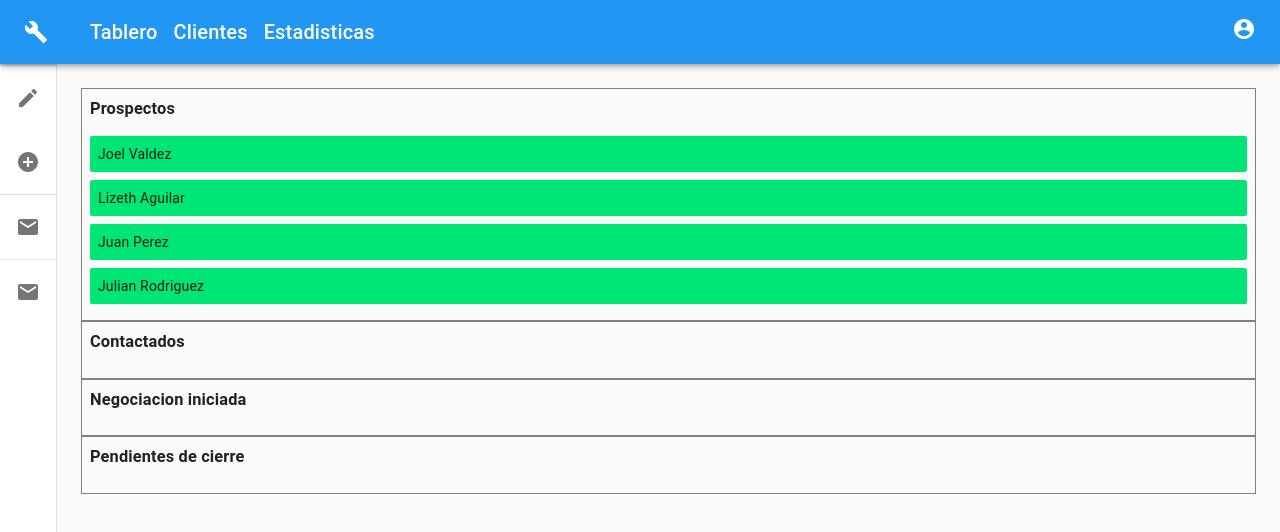
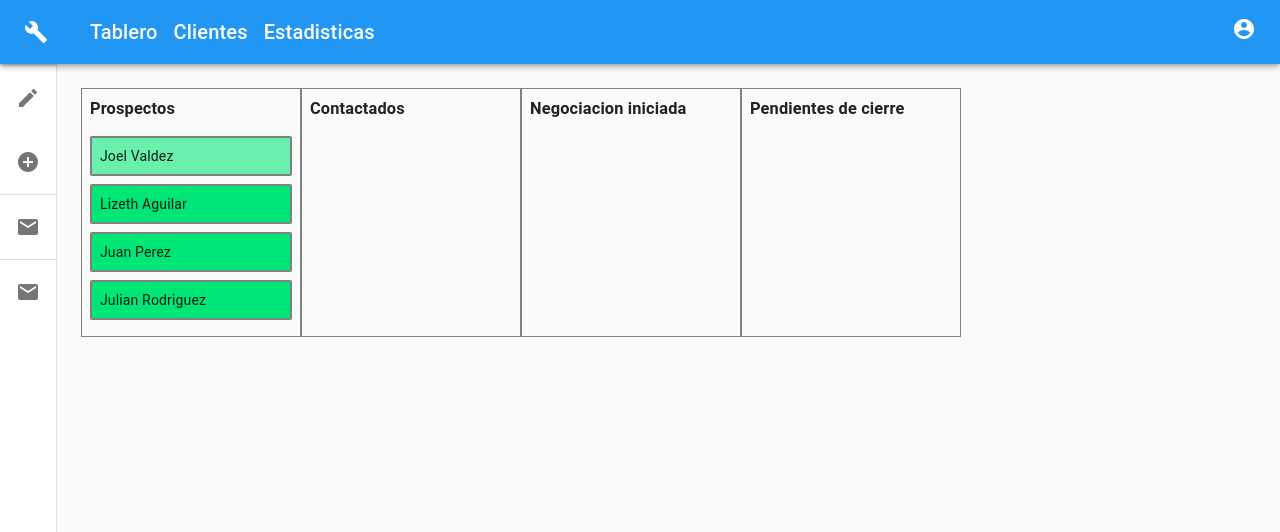
Before and after one commit to jo3l17/react-CRM, a Next.js app in the folder crm/: page / in a window 1280 px wide. Shown: the top 532 px of the page. Built offline with nearby package versions, Linux system fonts and the light colour scheme.

Commit message:
drag and drop added

```diff
--- a/crm/src/components/Board.js
+++ b/crm/src/components/Board.js
@@ -9,12 +9,15 @@ function Board(props) {
   return (
     <Box className={classes.Board}>
       <h3 className={classes.Header}>{props.column.title}</h3>
-      <Droppable droppableId={props.column.id}>
-        {(provided,snapshot) => (
+      <Droppable droppableId={props.column.id}
+      // type={props.column.id==='column-3'?'done':'active'}
+      // isDropDisabled={props.isDropDisabled}
+      >
+        {(provided, snapshot) => (
           <div
             {...provided.droppableProps}
             ref={provided.innerRef}
-            className={`${classes.List} ${snapshot.isDraggingOver?classes.draggingOver:''}`}
+            className={`${classes.List} ${snapshot.isDraggingOver ? classes.draggingOver : ''}`}
           >{props.tasks.map((task, index) => <Card key={task.id} task={task} index={index} />)}
             {provided.placeholder}
           </div>
--- a/crm/src/components/Card.js
+++ b/crm/src/components/Card.js
@@ -2,15 +2,18 @@ import React from 'react';
 import { Draggable } from 'react-beautiful-dnd';
 import useStyles from '../styles/Card';
 function Card(props) {
+  const isDragDisabled = props.task.id==='task-1';
   const classes = useStyles();
   return (
-    <Draggable draggableId={props.task.id} index={props.index}>
+    <Draggable draggableId={props.task.id}
+    index={props.index}
+    isDragDisabled={isDragDisabled}>
       {(provided,snapshot) => (
         <div
           {...provided.draggableProps}
           {...provided.dragHandleProps}
           ref={provided.innerRef}
-          className={`${snapshot.isDragging?classes.dragging:''} ${classes.card}`}
+          className={`${snapshot.isDragging?classes.dragging:''} ${classes.card} ${isDragDisabled?classes.dragDisabled:''}`}
         >
           {/* <div className={classes.handle} {...provided.dragHandleProps}>
           </div> */}
--- a/crm/src/components/Tablero.js
+++ b/crm/src/components/Tablero.js
@@ -4,20 +4,26 @@ import Card from './Card'
 // import '../App.css'
 import initialData from '../data';
 import { DragDropContext } from 'react-beautiful-dnd'
+import useStyles from '../styles/Tablero'
 
 const Tablero = () => {
+  const classes = useStyles()
   const [state, setData] = useState(initialData)
-    const onDragStart = () => {
-        document.body.style.color = "orange"
+  // const [homeIndex,setHomeIndex] = useState()
+  const onDragStart = start => {
+    // const homeIndex = state.columnOrder.indexOf(start.source.droppableId);
+    // setHomeIndex(homeIndex);
+    // document.body.style.color = "orange"
   }
   const onDragUpdate = update => {
     const { destination } = update;
     const opacity = destination ? destination.index / Object.keys(state.tasks).length : 0
-        document.body.style.backgroundColor = `rgba(153,141,217,${opacity})`
+    // document.body.style.backgroundColor = `rgba(153,141,217,${opacity})`
   }
   const onDragEnd = result => {
-        document.body.style.color = "inherit"
-        document.body.style.backgroundColor = `inherit`
+    // setHomeIndex(null)
+    // document.body.style.color = "inherit"
+    // document.body.style.backgroundColor = `inherit`
     const { destination, source, draggableId } = result;
     if (!destination) {
       return
@@ -26,12 +32,15 @@ const Tablero = () => {
       destination.index === source.index) {
       return
     }
-        const column = state.columns[source.droppableId];
-        const newTaskIds = Array.from(column.taskIds);
+    // const column = state.columns[source.droppableId];
+    const start = state.columns[source.droppableId];
+    const finish = state.columns[destination.droppableId];
+    if (start === finish) {
+      const newTaskIds = Array.from(start.taskIds);
       newTaskIds.splice(source.index, 1);
       newTaskIds.splice(destination.index, 0, draggableId);
       const newColumn = {
-            ...column,
+        ...start,
         taskIds: newTaskIds
       };
       const newState = {
@@ -42,16 +51,48 @@ const Tablero = () => {
         },
       };
       setData(newState);
+      return
+    }
+    // Moving from one list to another
+    const startTasksIds = Array.from(start.taskIds);
+    startTasksIds.splice(source.index, 1);
+    const newStart = {
+      ...start,
+      taskIds: startTasksIds,
+    };
+    const finishTasksIds = Array.from(finish.taskIds);
+    finishTasksIds.splice(destination.index, 0, draggableId);
+    const newFinish = {
+      ...finish,
+      taskIds: finishTasksIds,
+    };
+    const newState = {
+      ...state,
+      columns: {
+        ...state.columns,
+        [newStart.id]: newStart,
+        [newFinish.id]: newFinish
+      }
+    };
+    setData(newState)
   }
   return (
     <DragDropContext onDragEnd={onDragEnd}
       onDragStart={onDragStart}
       onDragUpdate={onDragUpdate}>
-            {state.columnOrder.map(columnId => {
+      <div className={classes.container}>
+        {state.columnOrder.map((columnId,index) => {
           const column = state.columns[columnId];
           const tasks = column.taskIds.map(taskId => state.tasks[taskId]);
-                return <Board key={column.id} column={column} tasks={tasks} />
+          // const isDropDisabled = index<homeIndex
+          return <Board
+          key={column.id}
+          column={column}
+          tasks={tasks}
+          // isDropDisabled={isDropDisabled}
+          />
         })}
+      </div>
     </DragDropContext>
   )
 }
--- a/crm/src/styles/Board.js
+++ b/crm/src/styles/Board.js
@@ -3,6 +3,9 @@ import { grey } from '@material-ui/core/colors';
 const useStyles = makeStyles(theme => ({
     Board:{
         border:'1px solid grey',
+        width:220,
+        display:'flex',
+        flexDirection:'column'
         // padding:8
     },
     Header:{
@@ -10,7 +13,9 @@ const useStyles = makeStyles(theme => ({
         margin:0
     },
     List:{
-        padding:8
+        padding:8,
+        flexGrow:1,
+        minHeight:100,
     },
     draggingOver:{
         backgroundColor:theme.palette.primary.light
--- a/crm/src/styles/Card.js
+++ b/crm/src/styles/Card.js
@@ -5,7 +5,12 @@ const useStyles = makeStyles(theme => ({
         marginBottom:8,
         padding:8,
         borderRadius:2,
-        display:'flex'
+        border:'2px solid grey',
+        display:'flex',
+        '&:focus':{
+            outline:'none',
+            borderColor:'blue',
+        }
     },
     dragging:{
         backgroundColor:theme.palette.secondary.light
@@ -16,6 +21,9 @@ const useStyles = makeStyles(theme => ({
         backgroundColor:theme.palette.primary.main,
         borderRadius:4,
         marginRight:8,
+    },
+    dragDisabled:{
+        backgroundColor:theme.palette.secondary.light
     }
 })
 )
--- /dev/null
+++ b/crm/src/styles/Tablero.js
@@ -0,0 +1,7 @@
+import {makeStyles} from '@material-ui/core'
+const useStyles =makeStyles(theme=>({
+    container:{
+        display:'flex',
+    }
+}))
+export default useStyles;
```
Lines whose indentation alone changed are shown as unchanged.
